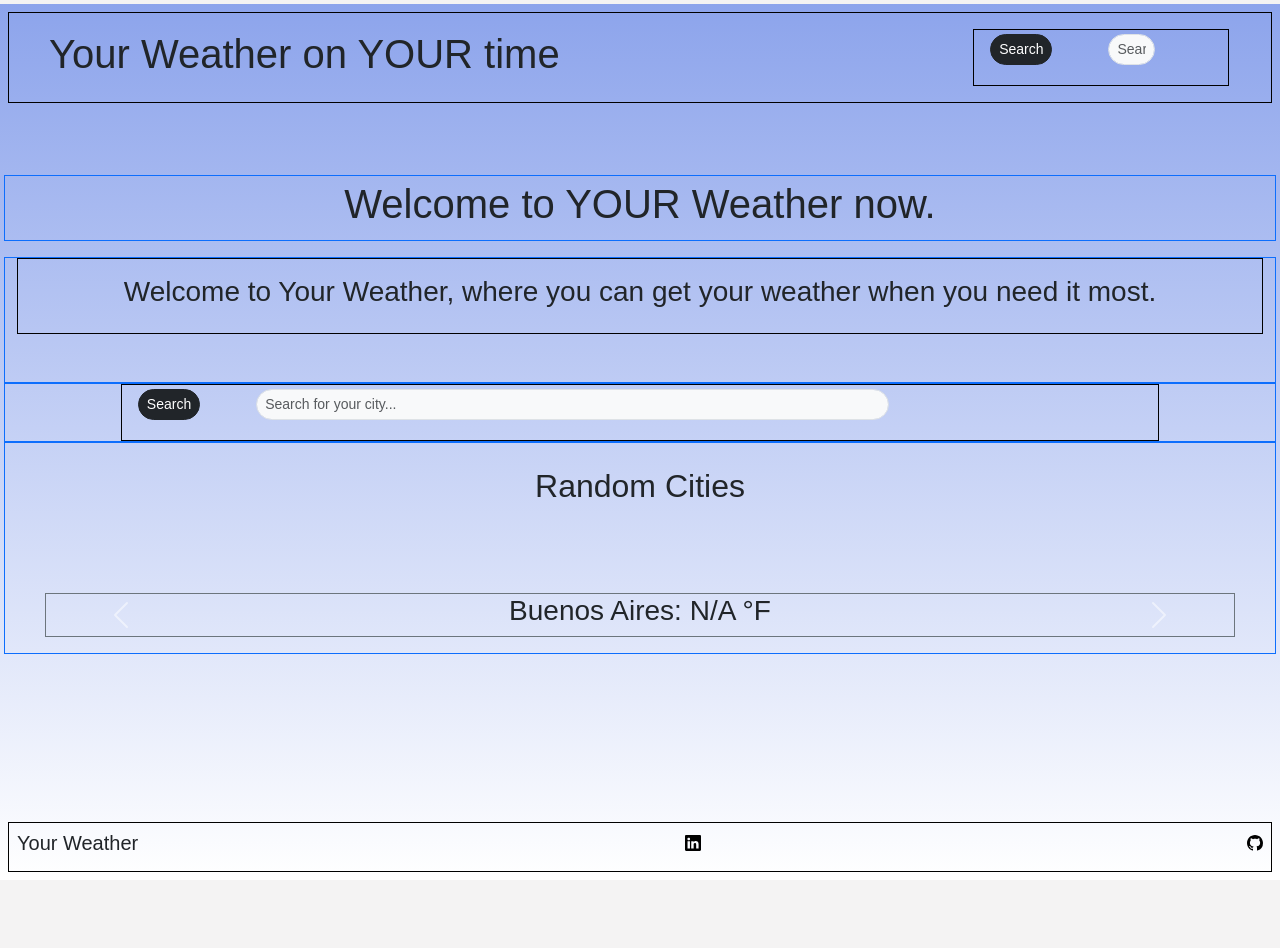
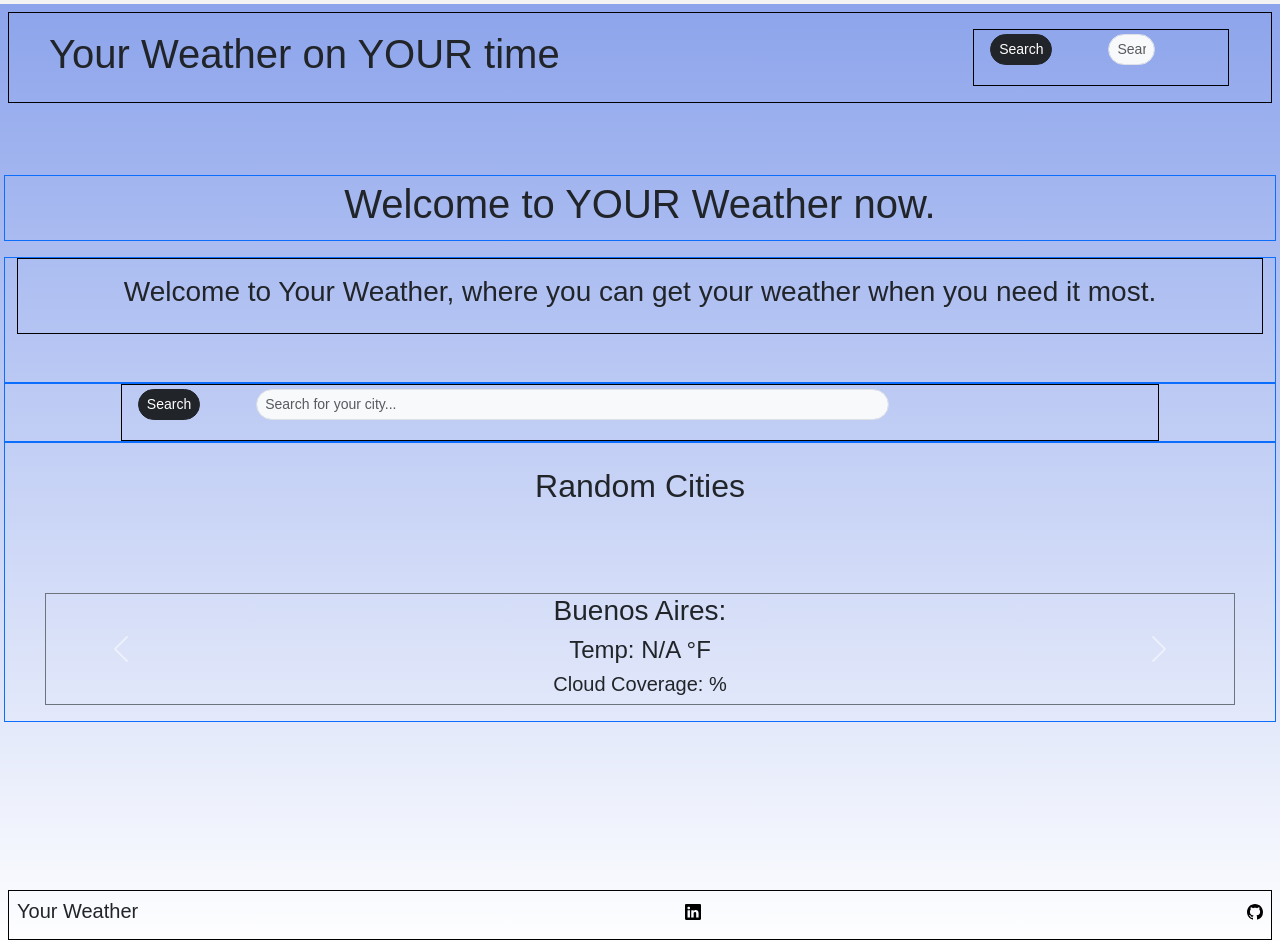
Before and after one commit to Clyderitchie/weather_now, a React (Vite) app: page / in a window 1280 px wide. Before the commit the page ends 880 px from the top, so only its background shows below. Built offline with nearby package versions, Linux system fonts and the light colour scheme; no server answers.

Commit message:
Carousel design update

```diff
--- a/src/components/randomCities/randomCities.css
+++ /dev/null
@@ -1,13 +0,0 @@
-#randomCitiesContent {
-    outline: 2px solid red;
-    width: 100%;
-    height: 150%;
-}
-
-#carousel {
-    display: flex;
-    justify-content: space-evenly;
-    align-items: center;
-    list-style-type: none;
-    margin-top: 2.2%;
-}
--- a/src/components/randomCities/randomCitiesCarousel.jsx
+++ b/src/components/randomCities/randomCitiesCarousel.jsx
@@ -1,5 +1,5 @@
 import React from "react";
-import './randomCities.css';
+
 
 const Carousel = ({ cities }) => {
 
@@ -18,7 +18,9 @@ const Carousel = ({ cities }) => {
                         <div className="carousel-inner border border-secondary">
                             {cities.map((city, index) => (
                                 <div key={index} className={`carousel-item ${index === 0 ? 'active' : ''}`}>
-                                    <h3 className="text-center">{city.name}: {city.temp} °F</h3>
+                                    <h3 className="text-center">{city.name}:</h3>
+                                    <h4 className="text-center">Temp: {city.temp} °F</h4>
+                                    <h5 className="text-center">Cloud Coverage: {city.clouds} %</h5>
                                 </div>
                             ))}
                         </div>
--- a/src/pages/welcome/welcomePage.jsx
+++ b/src/pages/welcome/welcomePage.jsx
@@ -31,9 +31,10 @@ function WelcomePage() {
         try {
             const response = await fetch(apiUrl);
             const data = await response.json();
+            console.log("WelcomePage Cities API Fetch Data: ", data.clouds.all); // Console.log for the data fetch by API. Using to edit response.ok return for carousel
 
             if (response.ok) {
-                return { name: city, temp: data.main.temp };
+                return { name: city, temp: data.main.temp, clouds: data.clouds.all };
             } else {
                 console.error(`Error fetching weather data for ${city}: ${data.message}`);
                 return { name: city, temp: 'N/A' };
```
